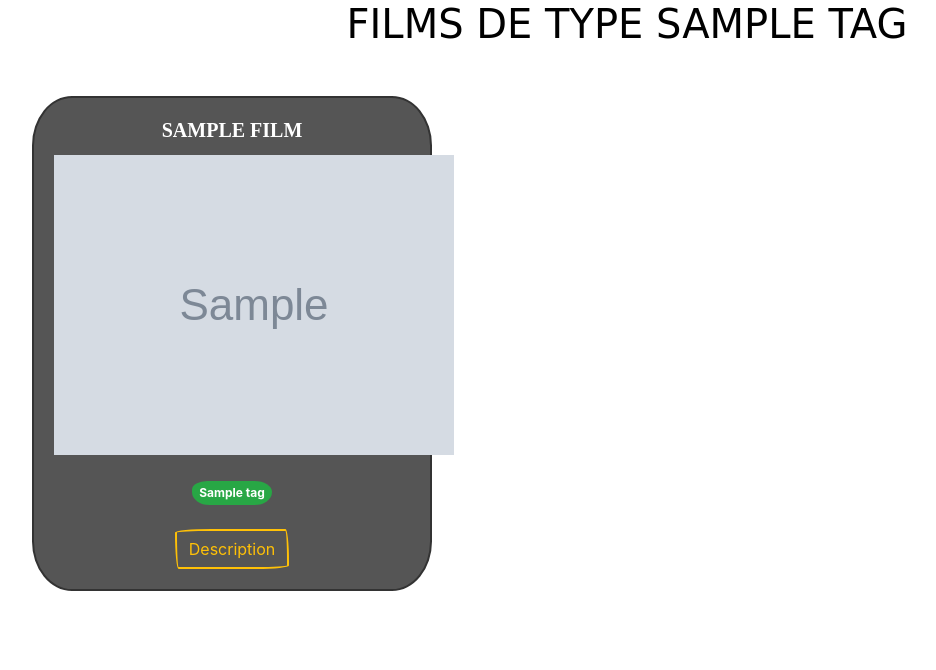
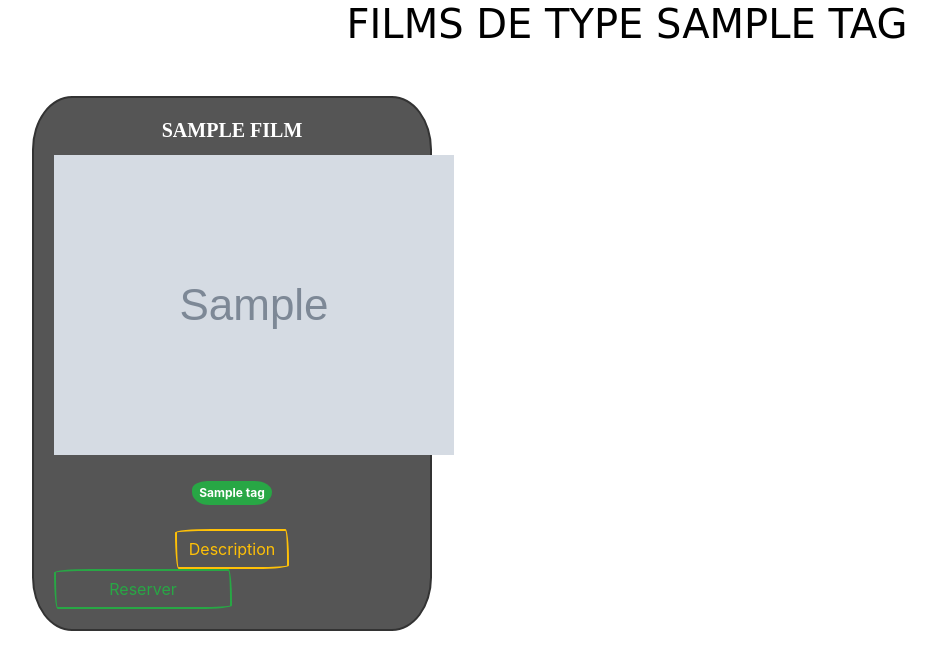
Before and after one commit to Rom10811/Cinema-projet, a Symfony app: template templates/film/type.html.twig in a window 1280 px wide. Shown: the part 60-730 px from the top of the page, without its empty margins (13-949 px from the left). Run offline with Twig, Linux system fonts and the light colour scheme; the template is opened without the code that fills it: most values are stand-ins (such as "Sample title", 1, 10 or a date in 2020); grey boxes marked "Sample" are stand-in pictures; some libraries are stand-ins or nearby versions; some web fonts are replaced.

Commit message:
ajout bouton reserver type de film

```diff
--- a/templates/film/type.html.twig
+++ b/templates/film/type.html.twig
@@ -10,15 +10,16 @@
                 <div style="max-height: 25px; max-width: 390px" class="card-title">
                     <h5 class="card-title">{{ film.nom }}</h5>
                 </div>
-                <a href="{{ path('film_seance',{'id': film.id}) }}" style="max-height: 300px; min-width:300px; margin: auto">
+                <div href="{{ path('film_seance',{'id': film.id}) }}" style="max-height: 300px; min-width:300px; margin: auto">
                     <img style="max-height: inherit; max-width: inherit" src="{{ asset('/images/' ~ film.nom_image) }}">
-                </a>
+                </div>
                 <br>
                 <div>
                     <a id="tags" class="badge badge-pill badge-success">{{ film.tag }}</a>
                 </div>
                 <br>
                 <a href="{{ path('film_description',{'nom': film.nom, 'id': film.id}) }}" class="btn btn-outline-warning" style="max-width:50%; margin: auto">Description</a>
+                <a href="{{ path('film_seance',{'id': film.id}) }}" class="btn btn-outline-success" style="max-width:50%">Reserver</a>
             </div>
         {% endfor %}
     </div>
```
